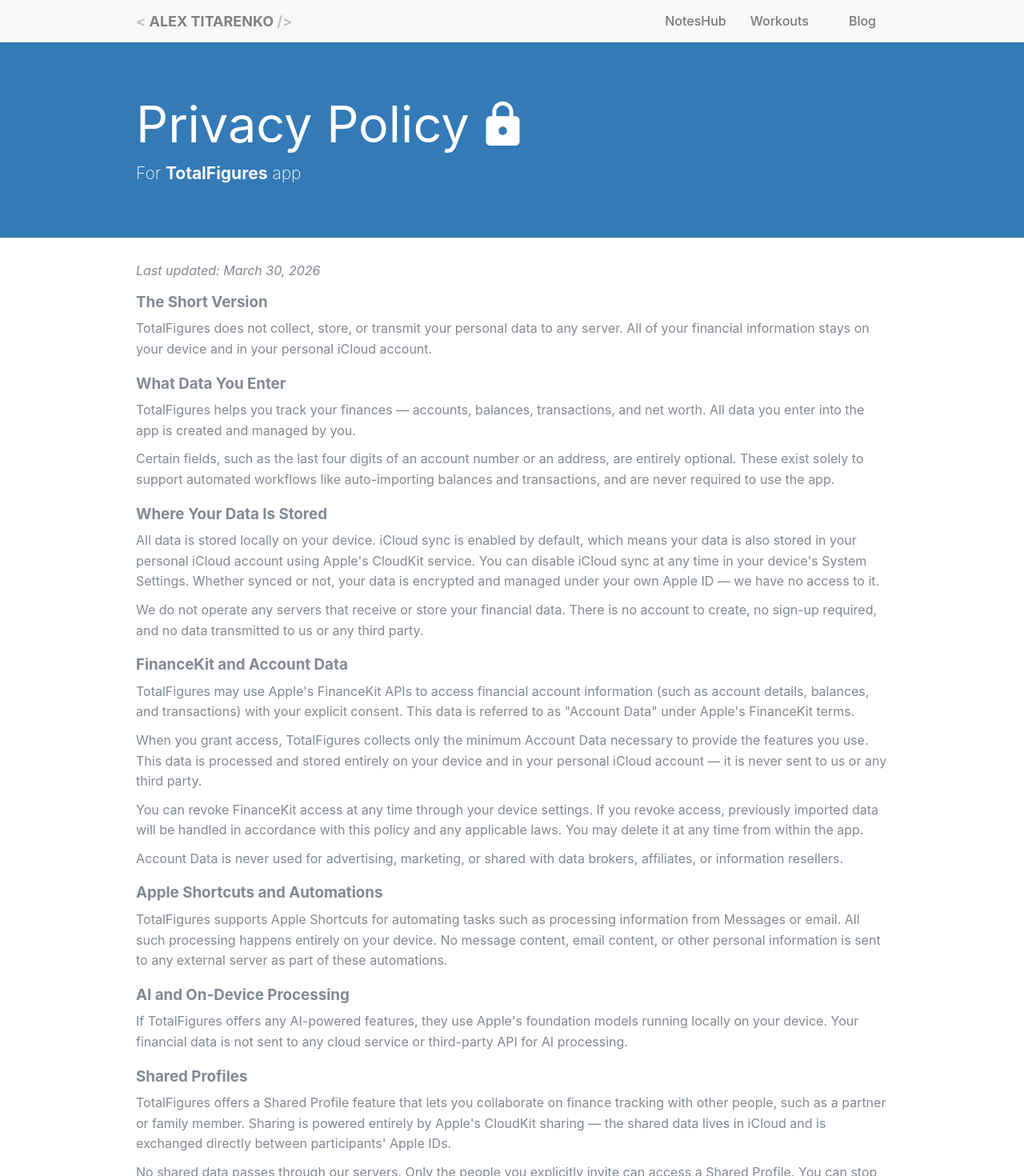
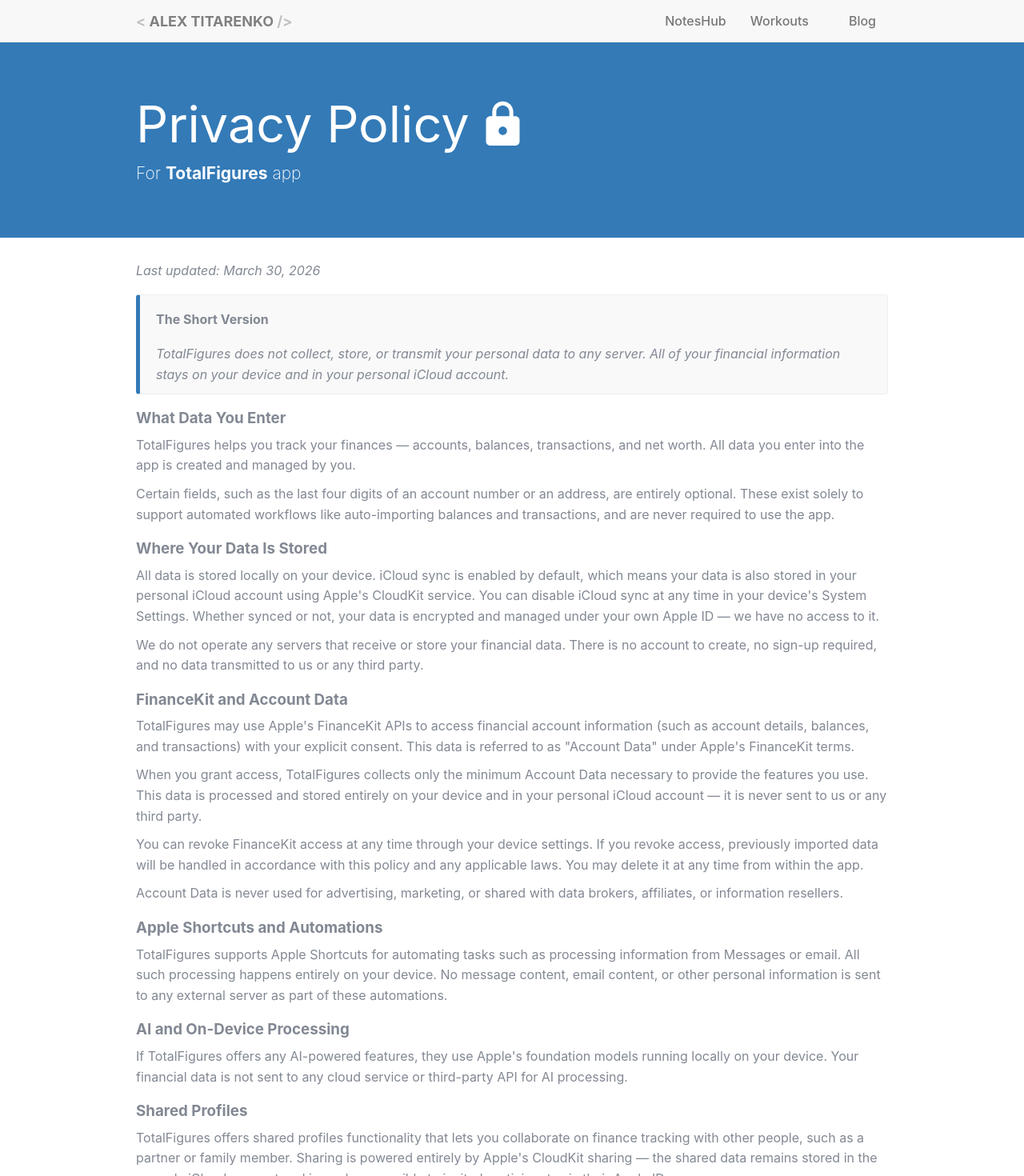
Before and after one commit to alex-titarenko/alextitarenko, a Next.js app: page /totalfigures/privacy-policy in a window 1280 px wide. Shown: the top 1470 px of the page at 80% size. Built offline with nearby package versions, Linux system fonts and the light colour scheme.

Commit message:
Improve TotalFigures privacy policy page (#18)
* init CLAUDE.md

* code refactoring

* update privacy policy for TotalFigures

* update policy

```diff
--- /dev/null
+++ b/components/common/Callout.tsx
@@ -0,0 +1,28 @@
+import { PropsWithChildren } from 'react';
+import clsx from 'clsx';
+import { createUseStyles } from 'react-jss';
+
+const useStyles = createUseStyles({
+  callout: {
+    padding: '1px 20px',
+    margin: '20px 0',
+    border: '1px solid #eee',
+    borderLeft: '5px solid var(--accent-color)',
+    borderRadius: '4px',
+    backgroundColor: 'var(--callout-bg)',
+  }
+})
+
+type CalloutProps = {
+  className?: string
+}
+
+export function Callout(props: PropsWithChildren<CalloutProps> = {}) {
+  const classes = useStyles();
+
+  return (
+    <div className={ clsx(classes.callout, props.className) }>
+      { props.children }
+    </div>
+  )
+}
--- a/pages/totalfigures/privacy-policy.tsx
+++ b/pages/totalfigures/privacy-policy.tsx
@@ -1,3 +1,4 @@
+import { Callout } from 'components/common/Callout';
 import { Container } from 'components/common/Container';
 import { Jumbotron } from 'components/common/Jumbotron';
 import Layout from 'components/Layout';
@@ -12,33 +13,40 @@
   }
 })
 
+const appName = 'TotalFigures';
+const lastUpdated = 'March 30, 2026';
+
 export default function PrivacyPolicy() {
   const classes = useStyles();
 
   return (
     <Layout
-      title='Privacy Policy - TotalFigures'
-      description='Learn how TotalFigures handles your data. We do not collect any personal information.'
+      title={`Privacy Policy - ${appName}`}
+      description={`Learn how ${appName} handles your data. We do not collect any personal information.`}
       pageId='totalfigures'
     >
       <Jumbotron>
         <h1>Privacy Policy <Lock /></h1>
-        <p>For <b>TotalFigures</b> app</p>
+        <p>For <b>{appName}</b> app</p>
       </Jumbotron>
 
       <Container className={ classes.container }>
         <section>
-          <i>Last updated: March 30, 2026</i>
+          <i>Last updated: {lastUpdated}</i>
 
-          <h3>The Short Version</h3>
-          <p>
-            TotalFigures does not collect, store, or transmit your personal data to any server.
-            All of your financial information stays on your device and in your personal iCloud account.
-          </p>
+          <Callout>
+            <h4><b>The Short Version</b></h4>
+            <p>
+              <i>
+                {appName} does not collect, store, or transmit your personal data to any server.
+              All of your financial information stays on your device and in your personal iCloud account.
+              </i>
+            </p>
+          </Callout>
 
           <h3>What Data You Enter</h3>
           <p>
-            TotalFigures helps you track your finances — accounts, balances, transactions, and net worth.
+            {appName} helps you track your finances — accounts, balances, transactions, and net worth.
             All data you enter into the app is created and managed by you.
           </p>
           <p>
@@ -61,12 +69,12 @@
 
           <h3>FinanceKit and Account Data</h3>
           <p>
-            TotalFigures may use Apple&apos;s FinanceKit APIs to access financial account information (such as account
+            {appName} may use Apple&apos;s FinanceKit APIs to access financial account information (such as account
             details, balances, and transactions) with your explicit consent. This data is referred to as
             &quot;Account Data&quot; under Apple&apos;s FinanceKit terms.
           </p>
           <p>
-            When you grant access, TotalFigures collects only the minimum Account Data necessary to provide
+            When you grant access, {appName} collects only the minimum Account Data necessary to provide
             the features you use. This data is processed and stored entirely on your device and in your personal
             iCloud account — it is never sent to us or any third party.
           </p>
@@ -82,22 +90,22 @@
 
           <h3>Apple Shortcuts and Automations</h3>
           <p>
-            TotalFigures supports Apple Shortcuts for automating tasks such as processing information from
+            {appName} supports Apple Shortcuts for automating tasks such as processing information from
             Messages or email. All such processing happens entirely on your device. No message content, email
             content, or other personal information is sent to any external server as part of these automations.
           </p>
 
           <h3>AI and On-Device Processing</h3>
           <p>
-            If TotalFigures offers any AI-powered features, they use Apple&apos;s foundation models running locally
+            If {appName} offers any AI-powered features, they use Apple&apos;s foundation models running locally
             on your device. Your financial data is not sent to any cloud service or third-party API for AI processing.
           </p>
 
           <h3>Shared Profiles</h3>
           <p>
-            TotalFigures offers a Shared Profile feature that lets you collaborate on finance tracking with other
+            {appName} offers shared profiles functionality that lets you collaborate on finance tracking with other
             people, such as a partner or family member. Sharing is powered entirely by Apple&apos;s CloudKit sharing —
-            the shared data lives in iCloud and is exchanged directly between participants&apos; Apple IDs.
+            the shared data remains stored in the owner&apos;s iCloud account and is made accessible to invited participants via their Apple IDs.
           </p>
           <p>
             No shared data passes through our servers. Only the people you explicitly invite can access a Shared
@@ -106,7 +114,7 @@
 
           <h3>Third-Party Services</h3>
           <p>
-            TotalFigures does not integrate any third-party analytics, advertising, or tracking services.
+            {appName} does not integrate any third-party analytics, advertising, or tracking services.
             The app does not contain ads and does not share your data with any external parties.
           </p>
           <p>
@@ -127,7 +135,7 @@
           <h3>Deleting Your Data</h3>
           <p>
             You can delete any data within the app at any time. To remove all data entirely, delete the app from
-            your device and remove TotalFigures data from your iCloud storage in your device settings (unless you
+            your device and remove {appName} data from your iCloud storage in your device settings (unless you
             previously disabled iCloud sync).
           </p>
 
@@ -136,12 +144,6 @@
             This privacy policy may be updated at any time. When changes are made, the &quot;Last updated&quot; date at the
             top of this page will be revised. We encourage you to review this page periodically.
           </p>
-
-          <h3>Contact</h3>
-          <p>
-            If you have questions about this privacy policy or the app&apos;s data practices, you can reach us
-            at <a href="mailto:support@alextitarenko.me">support@alextitarenko.me</a>.
-          </p>
         </section>
       </Container>
     </Layout>
--- a/styles/site.css
+++ b/styles/site.css
@@ -3,6 +3,8 @@
 [data-color-scheme=light] {
   --accent-color: #337ab7;
   --text-shadow: 1px 1px 1px rgba(0, 0, 0, 1);
+
+  --callout-bg: #f9f9f9;
 
   --codeBlock-textColor: #333;
   --codeBlock-backgroundColor: #f5f5f5;
```
Also changed, not shown: 1 other file (tests, documents, lock files or other folders).
